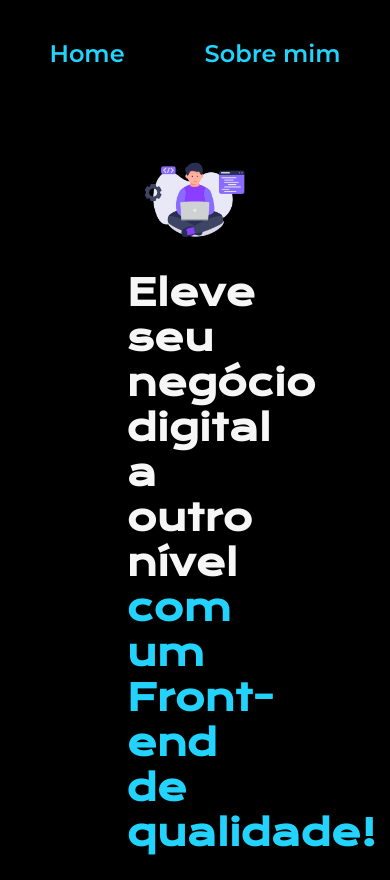
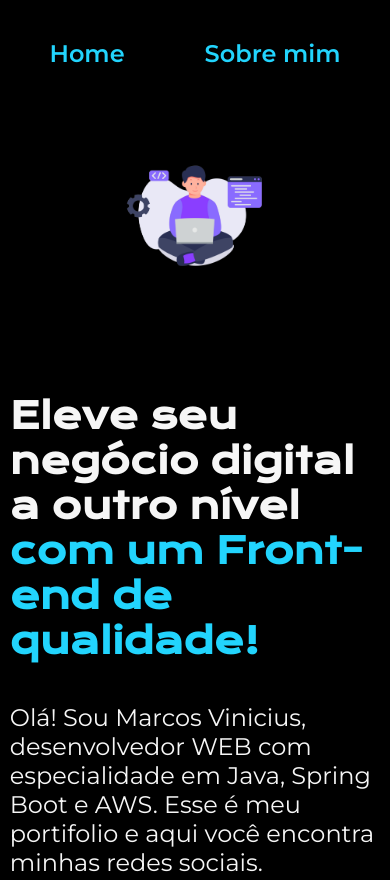
Before and after one commit to devmarcosvinicius/portfolio-front-end-alura, a plain HTML site: page index.html in a window 390 px wide. Shown: the top 880 px of the page. Drawn offline with nearby package versions, Linux system fonts and the light colour scheme.

Commit message:
Adicionando responsividade com media query com max-width.

```diff
--- a/styles/style.css
+++ b/styles/style.css
@@ -43,6 +43,7 @@ body {
     display: flex;
     align-items: center;
     justify-content: space-between;
+    gap: 82px;
 }
 
 .apresentacao__conteudo {
@@ -118,6 +119,11 @@ body {
 @media (max-width: 1200px) {
     .apresentacao {
         flex-direction: column-reverse;
+        padding: 2.5%;
+    }
+
+    .apresentacao__conteudo {
+        width: auto;
     }
 
     .cabecalho {
```
